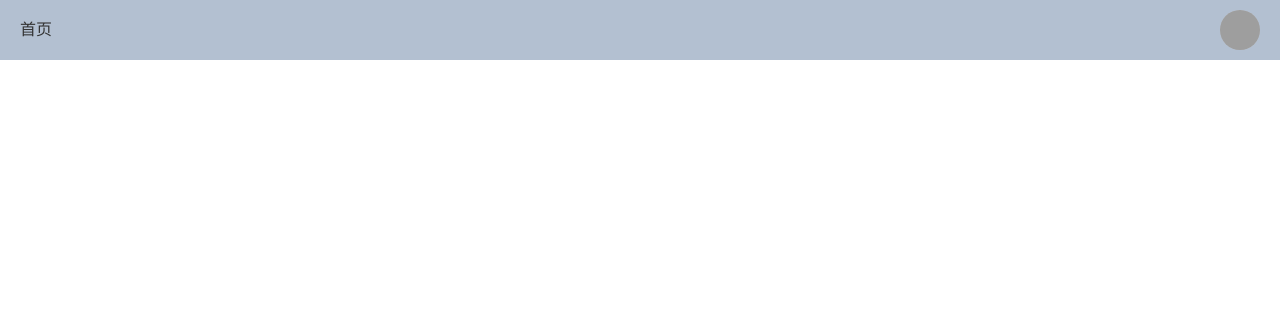
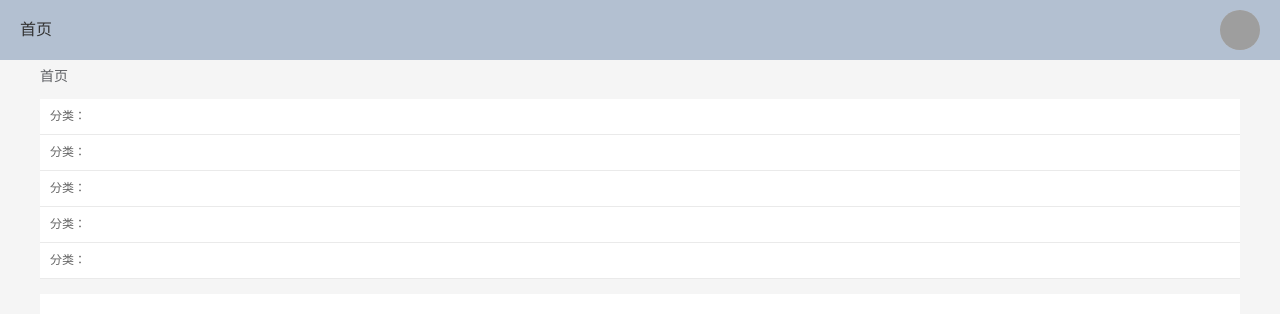
Before and after one commit to xskdjs1995/vue-mall, a Vue app: page /goods in a window 1280 px wide. Shown: the top 318 px of the page. Built offline with nearby package versions, Linux system fonts and the light colour scheme; grey boxes are pictures that could not be loaded.

Commit message:
目录跳转商品列表   分类

```diff
--- a/mock/db.js
+++ b/mock/db.js
@@ -476,7 +476,7 @@ const mockItem = Mock.mock({
         "alt": '@cword("【订金预订】HUAWEI FreeBuds 4i 真无线耳机（陶瓷白）主动降噪 通话降噪 环境音透传 10小时连续播放 快充长续航 纯净音质", 20, 27)',
         "price|1-500": 100,
         "id": '@id()',
-        "classId":`@character("a")`
+        "classId":`@character("1")`
     }]
 })
 const allItem = [...itemList, ...mockItem.item];
--- a/src/components/home/Categories.vue
+++ b/src/components/home/Categories.vue
@@ -38,7 +38,13 @@ export default {
     pickName(e) {
       //获取数组的最后一位的方法
       let [lastindex] = [...e].reverse();
-      this.$router.push({ path: `/detail/${lastindex}` });
+      let radomClassId = e.length > 2 ? 1 : 2;
+      // this.$router.push({ path: `/goods/${lastindex}` });
+      // this.$router.push({ path: `/goods` });
+      this.$router.push({
+        path: "goods",
+        query: { navInfoList: e, classId: radomClassId },
+      });
       console.log(lastindex);
       //TODO:只有在命名路由可以这样不用传递路径只需要传递name 和params
       // this.$router.push({
--- a/src/pages/goods/Goods.vue
+++ b/src/pages/goods/Goods.vue
@@ -1,7 +1,46 @@
 <template>
   <div class="goods">
     <!-- search 条件表单   start-->
-    <div class="search"></div>
+    <div class="search">
+      <!-- 详情的导航部分 ===============start -->
+      <!-- 数据应该由路由传递过循环出来 TODO -->
+      <nav class="detail-nav">
+        <el-breadcrumb separator-class="el-icon-arrow-right">
+          <el-breadcrumb-item :to="{ path: '/' }">首页</el-breadcrumb-item>
+          <el-breadcrumb-item v-for="navItem in navInfoList" :key="navItem">{{
+            navItem
+          }}</el-breadcrumb-item>
+
+          <!-- <el-breadcrumb-item :to="{ path: '/' }">首页</el-breadcrumb-item>
+          <el-breadcrumb-item>活动管理</el-breadcrumb-item>
+          <el-breadcrumb-item>活动列表</el-breadcrumb-item>
+          <el-breadcrumb-item>活动详情</el-breadcrumb-item> -->
+        </el-breadcrumb>
+      </nav>
+      <!-- 详情的导航部分 ===============end -->
+      <div class="search-info">
+        <div class="category-box">
+          <div class="p-title">分类：</div>
+          <div class="p-title">{{ classId }}</div>
+        </div>
+        <div class="category-box">
+          <div class="p-title">分类：</div>
+          <div class="p-title">{{ classId }}</div>
+        </div>
+        <div class="category-box">
+          <div class="p-title">分类：</div>
+          <div class="p-title">{{ classId }}</div>
+        </div>
+        <div class="category-box">
+          <div class="p-title">分类：</div>
+          <div class="p-title">{{ classId }}</div>
+        </div>
+        <div class="category-box">
+          <div class="p-title">分类：</div>
+          <div class="p-title">{{ classId }}</div>
+        </div>
+      </div>
+    </div>
     <!-- search 条件表单   end-->
 
     <section class="Itemlist">
@@ -24,7 +63,9 @@ export default {
   components: { Item },
   data() {
     return {
-      itemList: [{}],
+      itemList: [],
+      classId: "手机",
+      navInfoList: [],
     };
   },
   methods: {
@@ -34,14 +75,20 @@ export default {
     },
   },
   computed: {
+    //   TODO 筛选类型 应该是路由传递classid 为空返回所有
     itemListByClass: function () {
-      return this.itemList.filter((e) => e.classId === "b");
+      return typeof this.classId == "undefined"
+        ? this.itemList
+        : this.itemList.filter((e) => e.classId === this.classId);
     },
   },
 
   created() {
+    this.classId = this.$route.query.classId;
+    this.navInfoList = this.$route.query.navInfoList;
+    console.log(this.classId);
+
     //在页面加载时读取sessionStorage里的状态信息
-    console.log(sessionStorage.getItem("store"));
     if (sessionStorage.getItem("itemList")) {
       // this.itemList = sessionStorage.getItem("itemList")
       this.itemList.splice(
@@ -50,7 +97,6 @@ export default {
         ...JSON.parse(sessionStorage.getItem("itemList"))
       );
       //  sessionStorage.removeItem("itemList");
-
       // this.$store.replaceState(Object.assign({}, this.$store.state,JSON.parse(sessionStorage.getItem("store"))))
     } else {
       this.itemList = this.$store.state.itemList;
@@ -67,12 +113,46 @@ export default {
 
 <style lang="css" scoped>
 .goods {
-  background-color: #fff;
+  background-color: #f5f5f5;
   display: flex;
   justify-content: center;
   align-items: center;
   flex-direction: column;
 }
+
+/* .search {
+
+} */
+.detail-nav {
+  display: flex;
+  justify-content: flex-start;
+  width: 100%;
+  margin: 10px 0;
+}
+
+/* ************************* */
+.search-info {
+  background: #fff;
+  margin: 15px auto;
+}
+.category-box {
+  display: flex;
+  justify-content: flex-start;
+  width: 1200px;
+  /* margin: 10px auto; */
+
+  border-bottom: 1px solid #eaeaea;
+}
+.p-title {
+  text-align: left;
+  width: 106px;
+  color: #666;
+  line-height: 35px;
+  font-size: 12px;
+  padding: 0 10px;
+}
+/* ************************* */
+
 .Itemlist {
   width: 1236px;
 
--- a/src/store/mutations.js
+++ b/src/store/mutations.js
@@ -9,7 +9,7 @@ export default {
         // state.itemList = payload.data
         // TODO 没有触发渲染 待研究
         // this.$set(state,"itemList",...payload.data)
-        state.itemList.splice(0,...payload.data)
+        state.itemList.splice(0,state.itemList.length,...payload.data)
     },
 // 以下是测试demo
     test(state, payload) {
```
